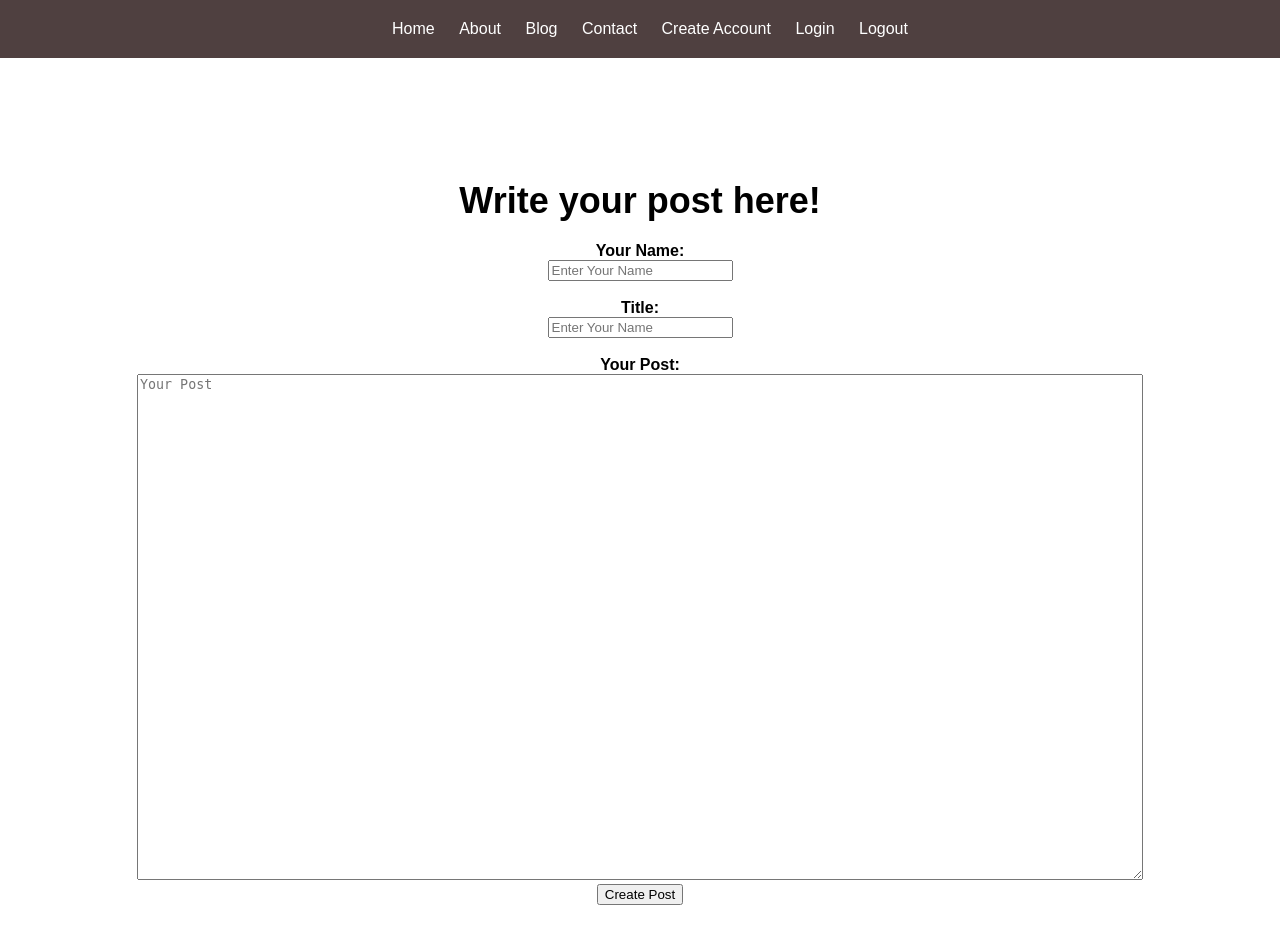
After one commit to Till1983/flask-blog-project, a Flask app: page /create-post in a window 1280 px wide. The commit adds this page. Run offline with Flask 3, Linux system fonts and the light colour scheme.

Commit message:
add create-post, add styling

```diff
--- a/app/static/styles.css
+++ b/app/static/styles.css
@@ -53,6 +53,11 @@ h1 {
     margin-bottom: 20px;
 }
 
+#blogpost {
+    width: 1000px;
+    height: 500px
+}
+
 
 /* Responsive Design */
 @media only screen and (max-width: 768px) {
@@ -60,6 +65,12 @@ h1 {
         display: block;
         margin: 10px 0;
     }
+
+    #blogpost {
+        width: 100%;
+        height: auto
+    }
+
 }
 
 @media only screen and (max-width: 480px) {
--- /dev/null
+++ b/app/templates/create-post.html
@@ -0,0 +1,28 @@
+{% extends "base.html" %}
+
+{% block content %}
+<section class="content">
+    <form action="{{ url_for('blogposts.posts') }}" method="post">
+        <div class="container">
+            <h1>Write your post here!</h1>
+
+            <label for="name"><b>Your Name: </b></label>
+            <br>
+            <input type="text" placeholder="Enter Your Name" name="name" id="name" required>
+            <br>
+            <br>
+            <label for="title"><b>Title: </b></label>
+            <br>
+            <input type="text" placeholder="Enter Your Name" name="title" id="title" required>
+            <br>
+            <br>
+            <label for="blogpost"><b>Your Post:</b></label>
+            <br>
+            <textarea id="blogpost" placeholder="Your Post" name="blogpost"></textarea>
+            <br>
+
+            <button type="submit" class="button">Create Post</button>
+        </div>
+    </form>
+</section>
+{% endblock %}
```
